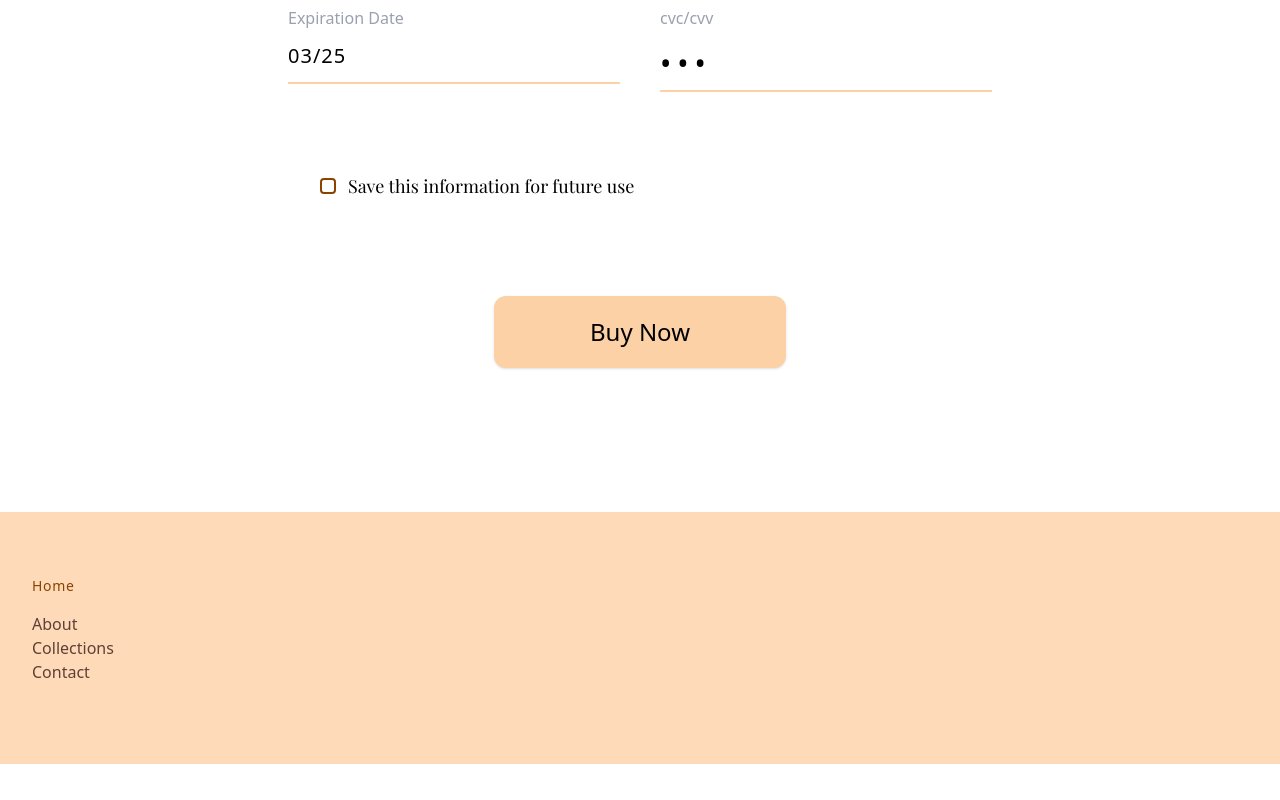
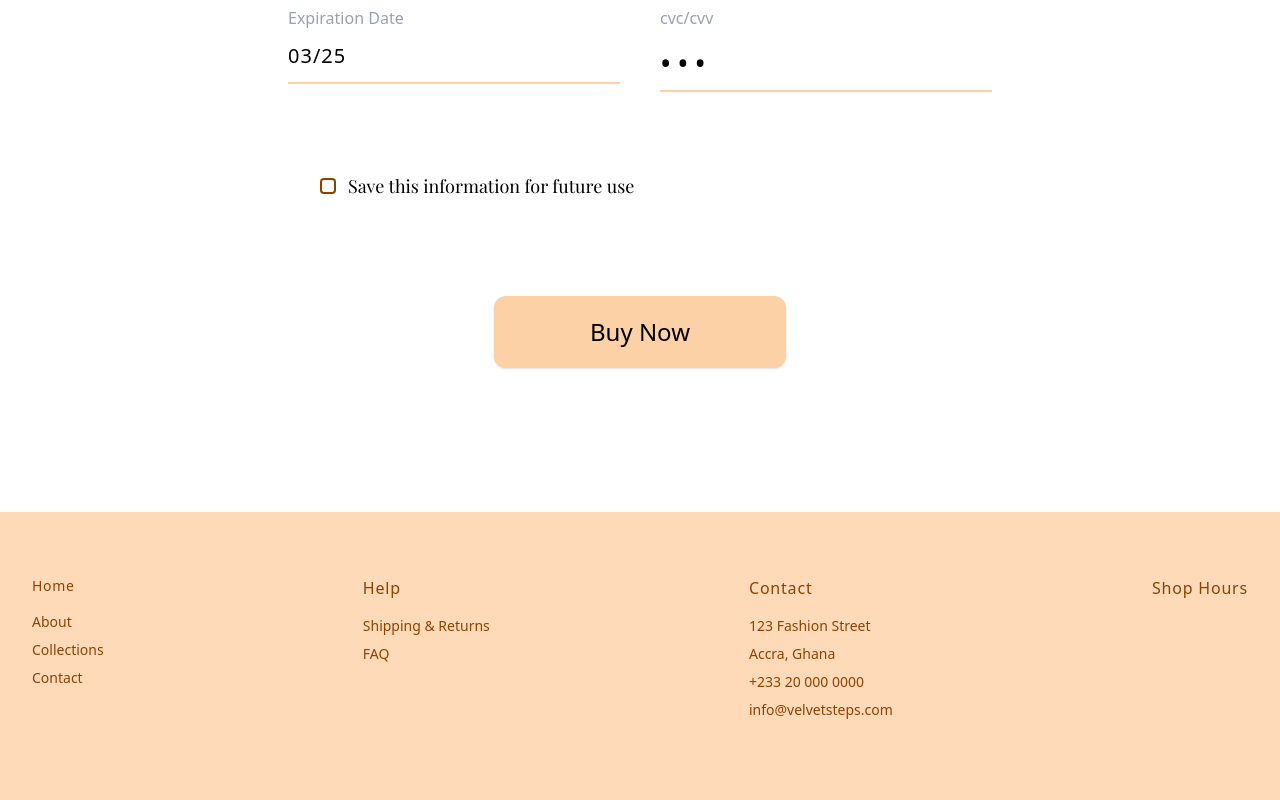
Before and after one commit to Cloudregh/Velvet-Steps, a React (Vite) app: page / in a window 1280 px wide. Shown: the part 4570-5370 px from the top of the page. Before the commit the page ends 5334 px from the top, so only its background shows below. Built offline with nearby package versions, Linux system fonts and the light colour scheme; a web font is replaced by a local one.

Commit message:
footer info

```diff
--- a/src/components/Footer.jsx
+++ b/src/components/Footer.jsx
@@ -7,13 +7,33 @@ const Footer = () => {
             <div className="flex flex-col md:flex-row justify-between mb-12">
                 <div className="mb-8 md:mb-0">
                     <h4 className="font-medium text-poppins text-[#8B4302] mb-4 text-sm tracking-wider">Home</h4>
-                    <ul>
-                        <li><a href="#" className="hover:text-[#8B4302]">About</a></li>
-                        <li><a href="#" className="hover:text-[#8B4302]">Collections</a></li>
-                        <li><a href="#" className="hover:text-[#8B4302]">Contact</a></li>
+                    <ul className="space-y-2 text-sm text-[#8B4302]">
+                        <li><a href="#" className="hover:text-black">About</a></li>
+                        <li><a href="#" className="hover:text-black">Collections</a></li>
+                        <li><a href="#" className="hover:text-black">Contact</a></li>
                     </ul>
                 </div>
-                <div></div>
+                <div className="mb-8 md:mb-0">
+                    <h4 className="font-medium text-[#8B4302] mb-4 tracking-wider">Help</h4>
+                    <ul className="space-y-2 text-sm text-[#8B4302]">
+                        <li><a href="#" className="hover:text-black">Shipping & Returns</a></li>
+                        <li><a href="#" className="hover:text-black">FAQ</a></li>
+                    </ul>
+                </div>
+
+                <div className="mb-8 md:mb-0">
+                    <h4 className="font-medium text-[#8B4302] mb-4 tracking-wider">Contact</h4>
+                        <ul className='space-y-2 text-sm text-[#8B4302]'>
+                            <li> 123 Fashion Street </li>
+                            <li>Accra, Ghana</li>
+                            <li>+233 20 000 0000</li>
+                            <li>info@velvetsteps.com</li>
+                        </ul>
+                </div>
+                <div className="mb-8 md:mb-0">
+                    <h4 className="font-medium text-[#8B4302] mb-4 tracking-wider">Shop Hours</h4>
+                    <ul className="space-y-2 text-sm text-[]"></ul>
+                </div>
             </div>
         </div>
     </footer>
```
